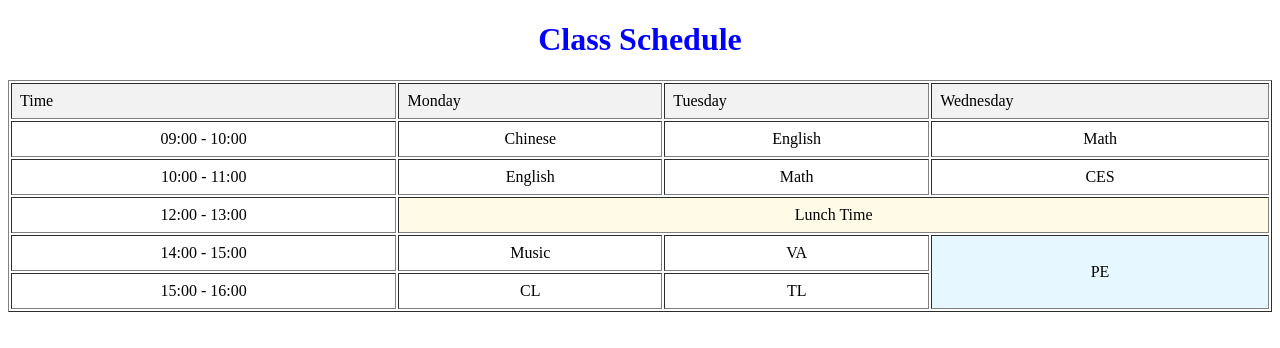
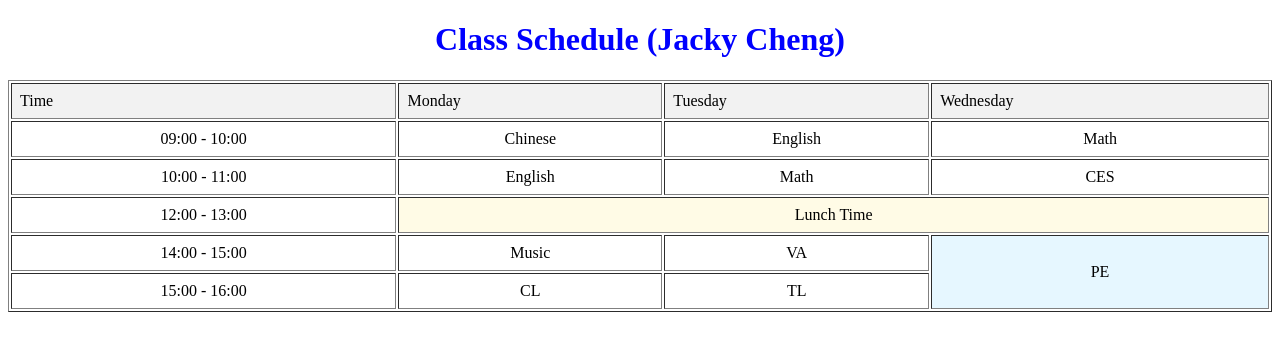
Before and after one commit to s202101320/ict, a plain HTML site: page schedule.html in a window 1280 px wide. Drawn offline with Linux system fonts and the light colour scheme.

Commit message:
Update schedule.html

```diff
--- a/schedule.html
+++ b/schedule.html
@@ -5,7 +5,7 @@
 </head>
 <body>
 
-	<h1 style="text-align:center; color:blue;">Class Schedule</h1>
+	<h1 style="text-align:center; color:blue;">Class Schedule (Jacky Cheng)</h1>
 
 	<table width=100% border="1" cellpadding="8" >
 		<tr bgcolor="#f2f2f2">
```
